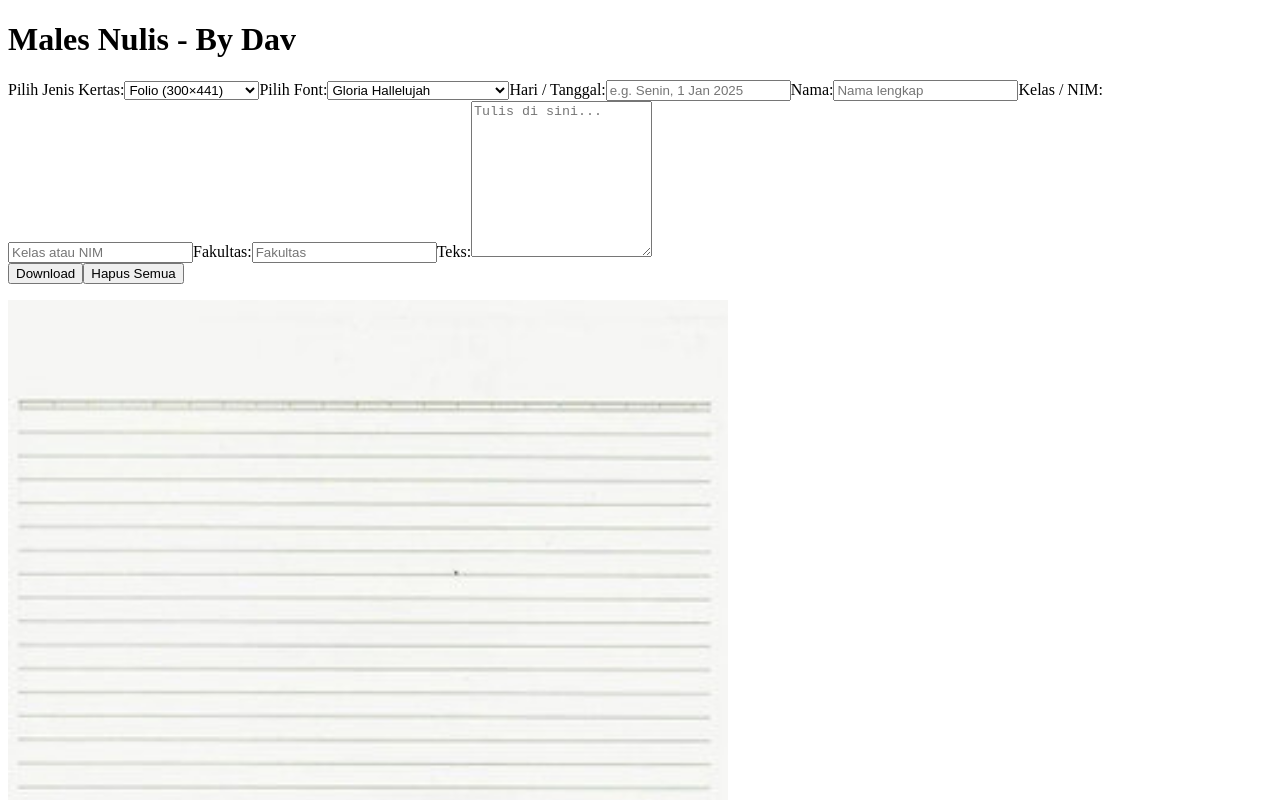
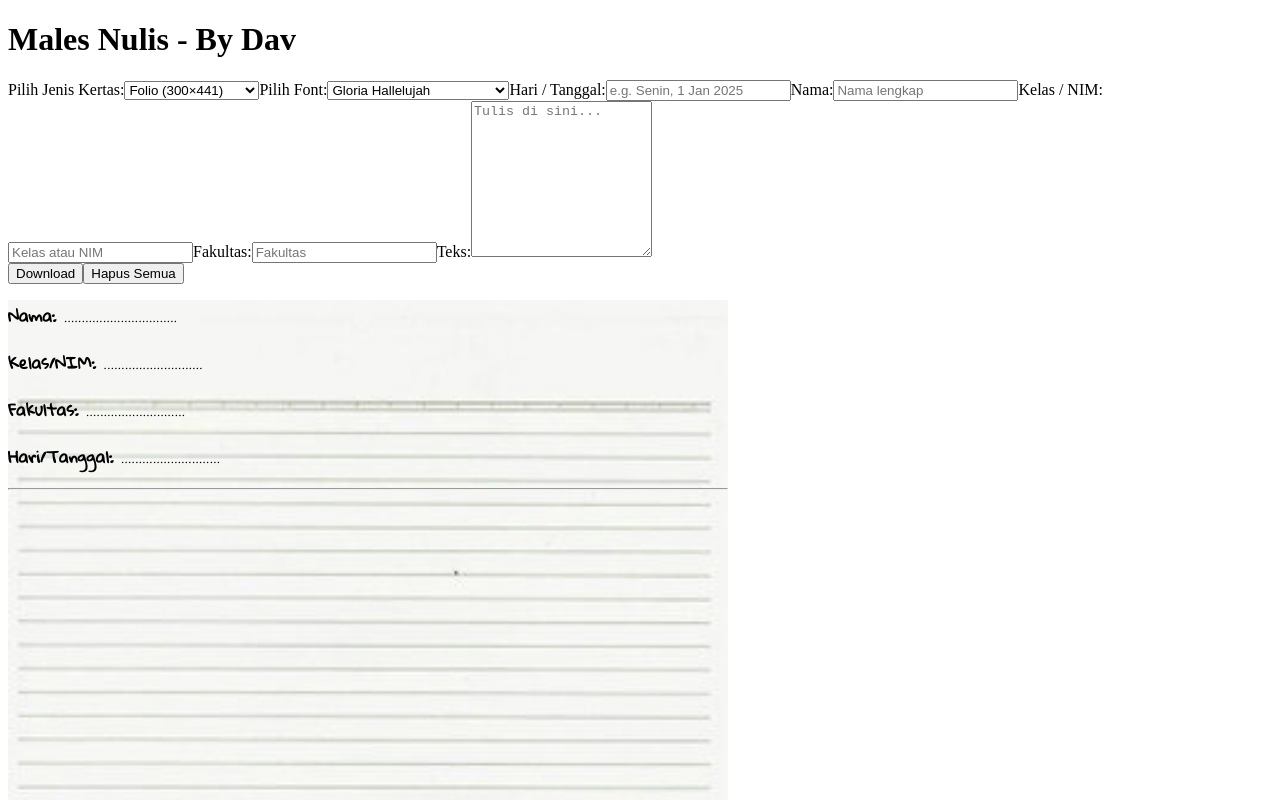
Before and after one commit to MrSn4pe/Bot-nulis-online, a React (Vite) app: page / in a window 1280 px wide. Shown: the top 800 px of the page. Built offline with nearby package versions, Linux system fonts and the light colour scheme; the HTML template or start-up script is replaced by a standard one; a web font is replaced by a local one.

Commit message:
Update App.jsx

```diff
--- a/src/App.jsx
+++ b/src/App.jsx
@@ -116,21 +116,25 @@ export default function App() {
                 backgroundRepeat: 'no-repeat',
               }}
             >
-              <div className="meta-row">
-                <div className="date">{date}</div>
-                <div className="meta-right">
-                  <div className="name">{name}</div>
-                  <div className="kelas">{kelas}</div>
-                </div>
-              </div>
+             <div className="header-section">
+  <div className="left-info">
+    <p><strong>Nama:</strong> {name || '................................'}</p>
+    <p><strong>Kelas/NIM:</strong> {kelas || '............................'}</p>
+    <p><strong>Fakultas:</strong> {fakultas || '............................'}</p>
+  </div>
+  <div className="right-info">
+    <p><strong>Hari/Tanggal:</strong> {date || '............................'}</p>
+  </div>
+</div>
 
-              <div className="fakultas">{fakultas}</div>
+<hr className="header-line" />
 
-              <div className="written" style={{ fontFamily: selectedFont }}>
+<div className="written" style={{ fontFamily: selectedFont }}>
   {text.split('\n').map((line, i) => (
     <p key={i} className="line">{line || '\u00A0'}</p>
   ))}
 </div>
+
             </div>
           </div>
           <p className="hint">©️Dav</p>
```
